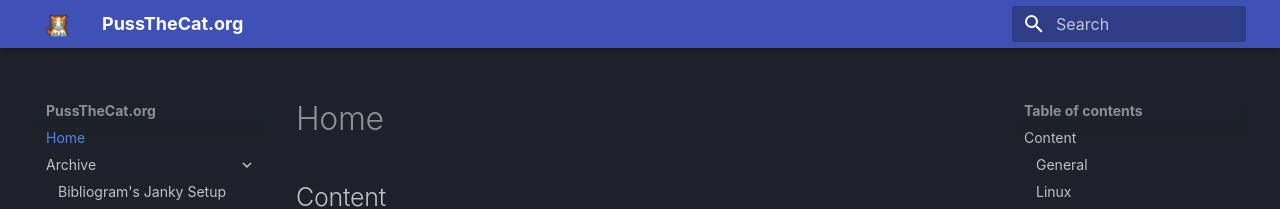
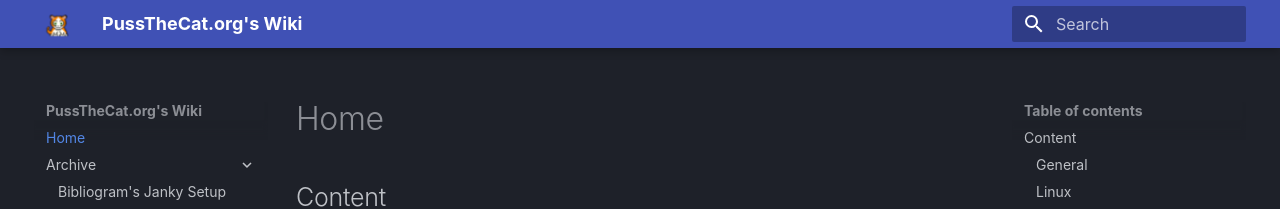
Before and after one commit to TheFrenchGhosty/wiki.thefrenchghosty.me, an MkDocs documentation site: the page built from docs/index.md, in a window 1280 px wide. Shown: the top 209 px of the page. Built offline with MkDocs 1.6.1 and Material for MkDocs 9.7.7, drawn with Linux system fonts in a browser that asks for light colours.

Commit message:
Change the site_name

```diff
--- a/mkdocs.yml
+++ b/mkdocs.yml
@@ -1,4 +1,4 @@
-site_name: PussTheCat.org
+site_name: PussTheCat.org's Wiki
 theme:
   name: material
   font: false
```
Also changed, not shown: site/404.html, site/archive/bibliogram-janky-setup/index.html, site/gaming/Video-Game-Mods/index.html, site/general/privacy-guide/index.html, site/general/thing-I-know-or-need-to-learn/index.html, site/index.html, site/linux/Linux-Commands/index.html, site/linux/arch-linux-xfce-uninstall/index.html, site/linux/debian-nvidia-340-driver/index.html, site/linux/encrypted-debian-install/index.html, site/linux/linux-reserved-network-ports/index.html, site/linux/smartctl-tests/index.html, 1 other file.
